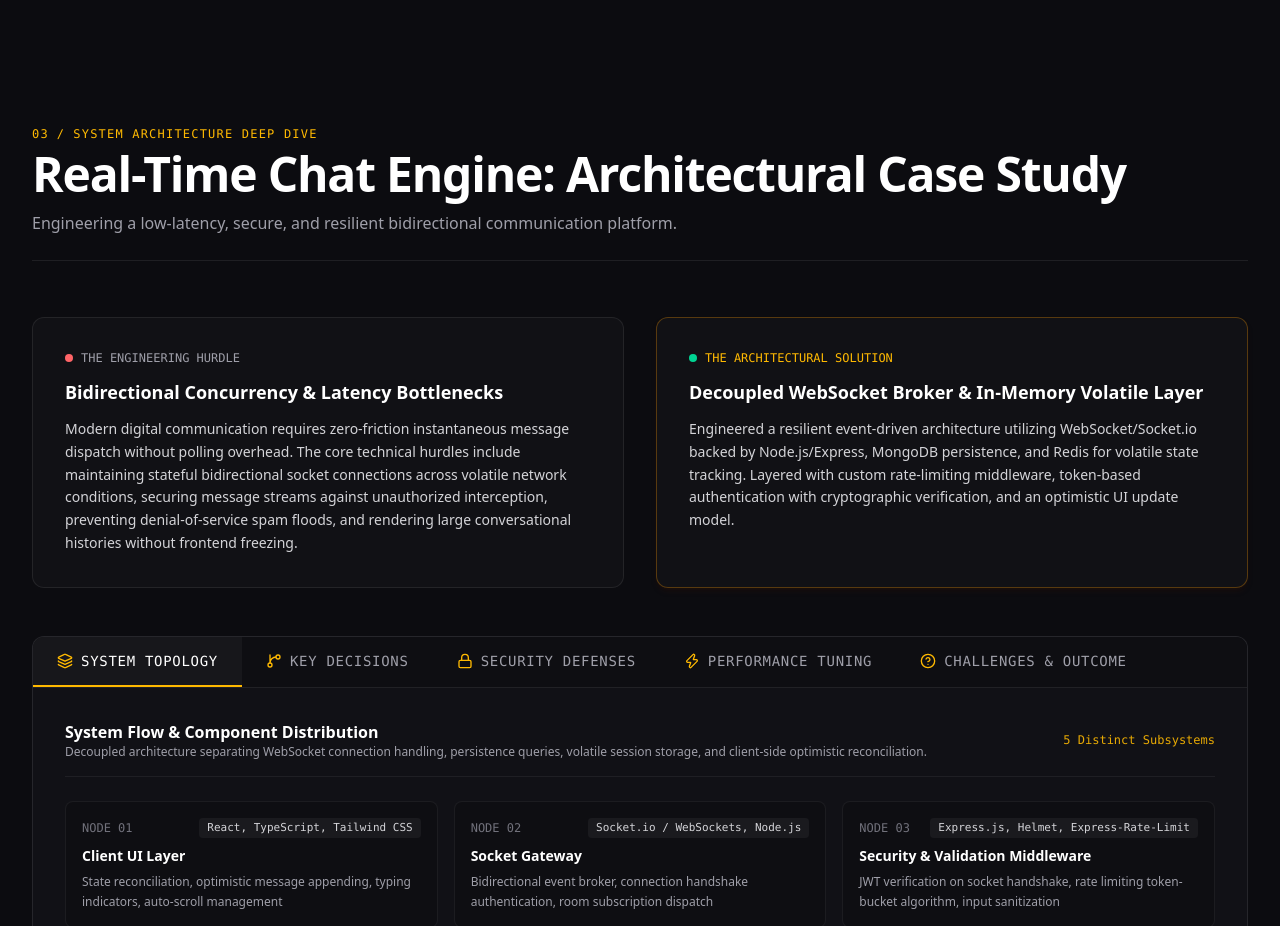
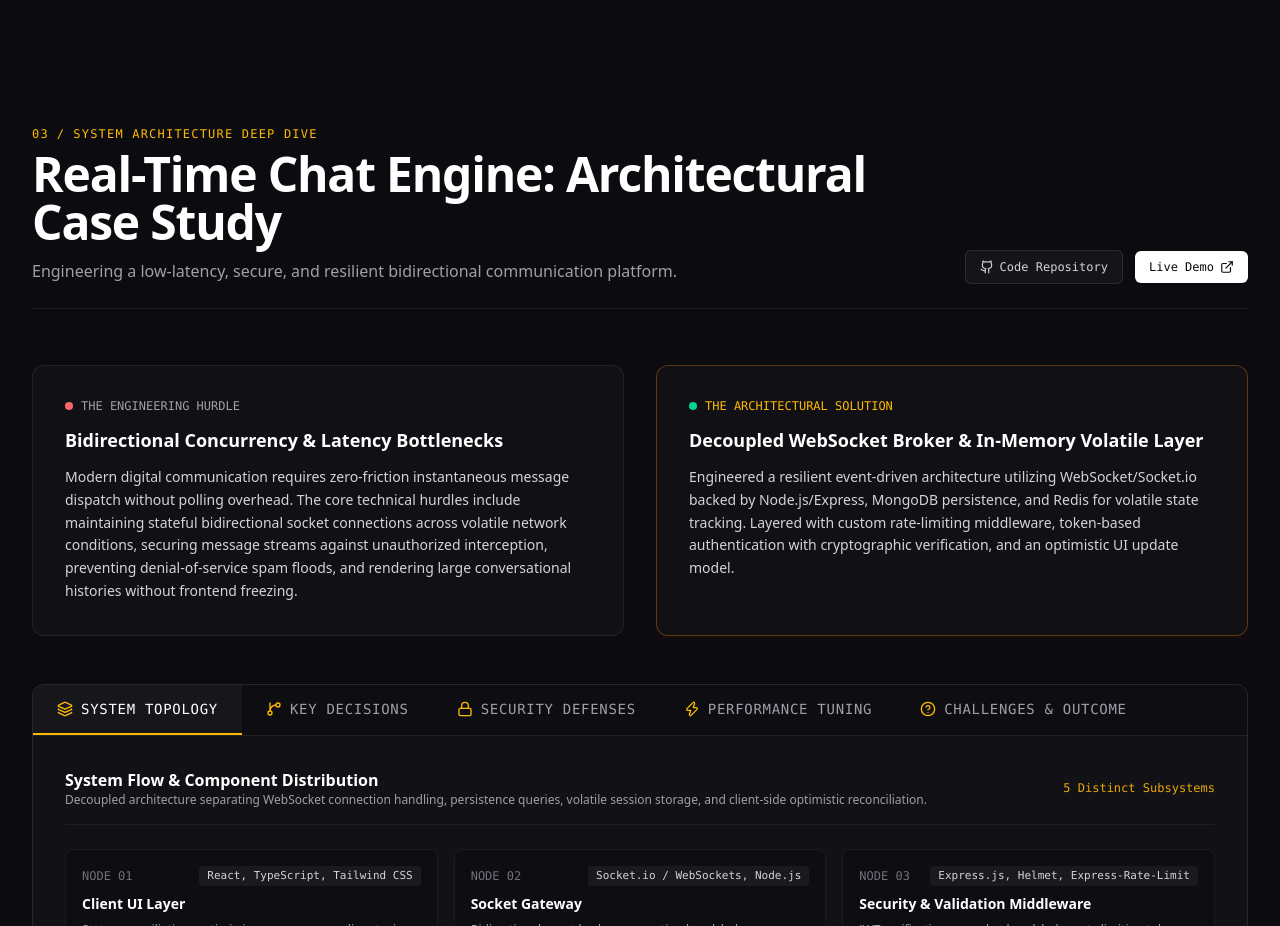
Before and after one commit to affanraza84/portfolio, a Next.js app: page / in a window 1280 px wide. Shown: the part 4240-5166 px from the top of the page. Built offline with nearby package versions, Linux system fonts and the light colour scheme.

Commit message:
feat: add Chat Sapphire live demo and github links

```diff
--- a/src/components/FlagshipCaseStudy.tsx
+++ b/src/components/FlagshipCaseStudy.tsx
@@ -2,6 +2,7 @@
 
 import React, { useState } from "react";
 import { FLAGSHIP_CASE_STUDY } from "@/data/portfolio-data";
+import { GitHubIcon } from "@/components/SocialIcons";
 import {
   ShieldAlert,
   Zap,
@@ -10,6 +11,7 @@ import {
   HelpCircle,
   GitBranch,
   Lock,
+  ExternalLink,
 } from "lucide-react";
 
 export function FlagshipCaseStudy() {
@@ -26,7 +28,8 @@ export function FlagshipCaseStudy() {
     >
       <div className="max-w-7xl mx-auto px-4 sm:px-6 lg:px-8">
         {/* Section Header */}
-        <div className="mb-14 pb-6 border-b border-white/[0.08]">
+        <div className="mb-14 pb-6 border-b border-white/[0.08] flex flex-col md:flex-row md:items-end justify-between gap-6">
+          <div>
             <div className="flex items-center gap-2 text-xs font-mono uppercase tracking-widest text-amber-400 mb-2">
               <span>03</span>
               <span>/</span>
@@ -38,6 +41,32 @@ export function FlagshipCaseStudy() {
             <p className="text-sm sm:text-base text-zinc-400 max-w-3xl leading-relaxed">
               {study.subtitle}
             </p>
+          </div>
+
+          <div className="flex items-center gap-3 shrink-0">
+            {study.githubUrl && (
+              <a
+                href={study.githubUrl}
+                target="_blank"
+                rel="noreferrer"
+                className="inline-flex items-center gap-1.5 px-3.5 py-2 text-xs font-mono text-zinc-300 hover:text-white bg-white/[0.04] hover:bg-white/[0.08] border border-white/10 rounded-md transition-colors"
+              >
+                <GitHubIcon className="w-3.5 h-3.5" />
+                <span>Code Repository</span>
+              </a>
+            )}
+            {study.liveUrl && (
+              <a
+                href={study.liveUrl}
+                target="_blank"
+                rel="noreferrer"
+                className="inline-flex items-center gap-1.5 px-3.5 py-2 text-xs font-mono text-zinc-950 bg-white hover:bg-zinc-200 font-medium rounded-md transition-colors shadow-sm"
+              >
+                <span>Live Demo</span>
+                <ExternalLink className="w-3.5 h-3.5" />
+              </a>
+            )}
+          </div>
         </div>
 
         {/* Overview & High-Level Narrative */}
--- a/src/data/portfolio-data.ts
+++ b/src/data/portfolio-data.ts
@@ -115,8 +115,8 @@ export const FEATURED_PROJECTS: Project[] = [
       "Zero message drop during socket reconnection",
       "Granular rate limiting preventing flood attacks",
     ],
-    liveUrl: "https://github.com/affanraza84",
-    githubUrl: "https://github.com/affanraza84",
+    liveUrl: "https://chat-sapphire.vercel.app",
+    githubUrl: "https://github.com/affanraza84/Chat-Sapphire",
     caseStudyId: "realtime-chat",
   },
   {
@@ -294,8 +294,8 @@ export const FLAGSHIP_CASE_STUDY: CaseStudy = {
     "Redis",
     "Tailwind CSS",
   ],
-  githubUrl: "https://github.com/affanraza84",
-  liveUrl: "https://github.com/affanraza84",
+  githubUrl: "https://github.com/affanraza84/Chat-Sapphire",
+  liveUrl: "https://chat-sapphire.vercel.app",
 };
 
 export const SKILL_CATEGORIES: SkillCategory[] = [
```
Lines whose indentation alone changed are shown as unchanged.
